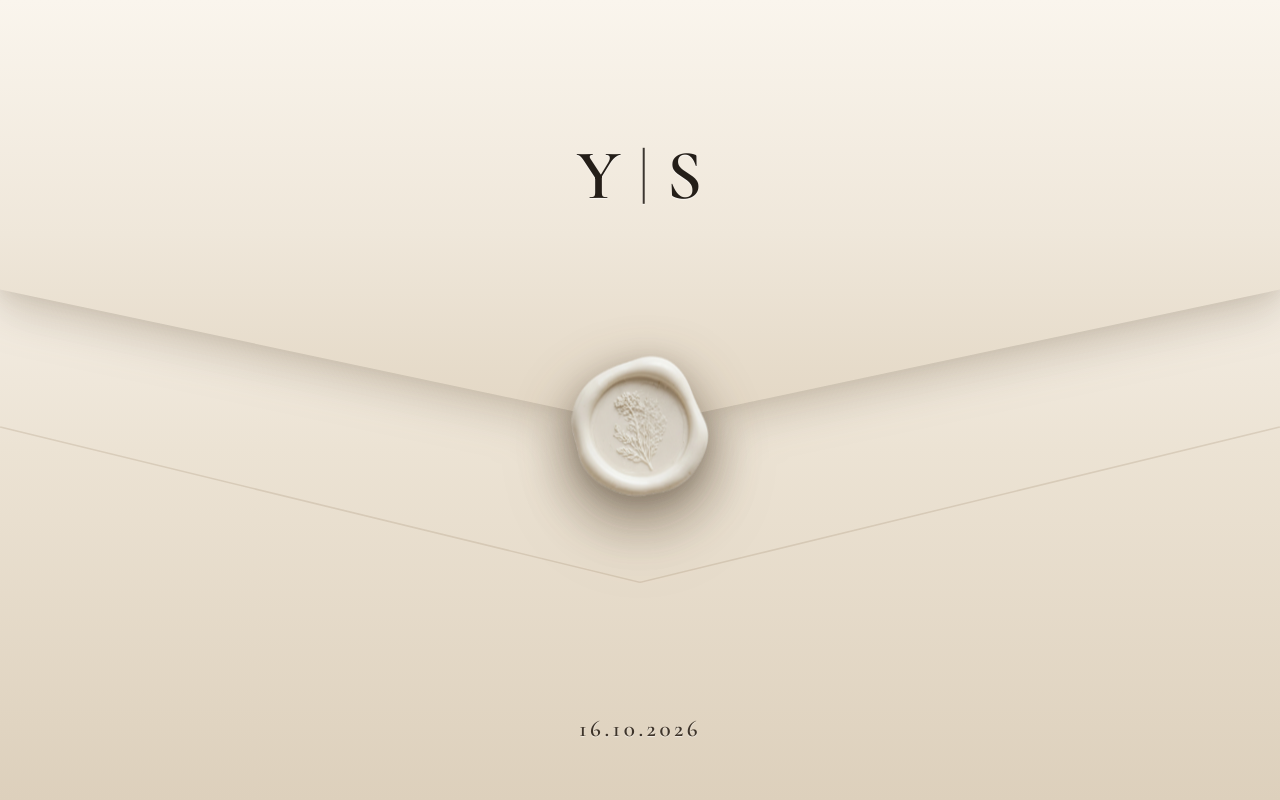
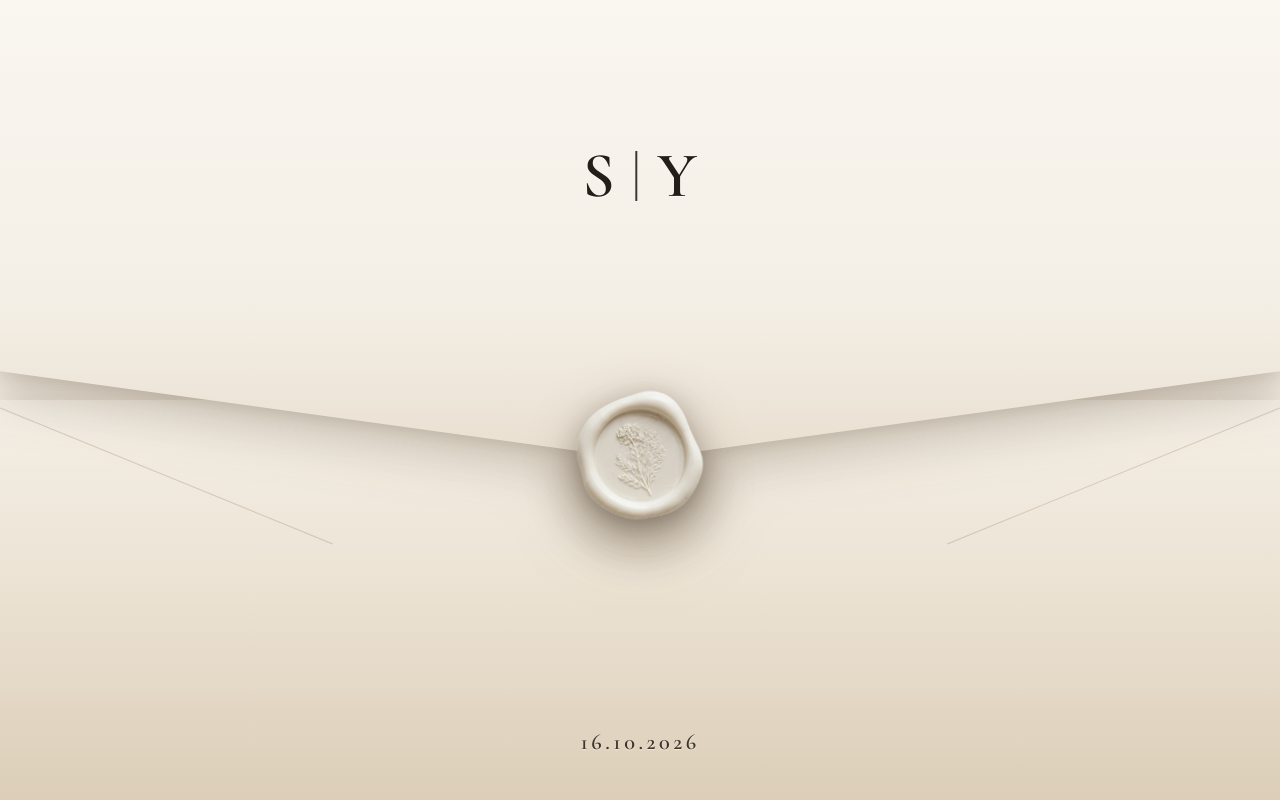
Before and after one commit to sewminiwijesiri/Wedding_invitation, a Next.js app: page / in a window 1280 px wide. Shown: the top 800 px of the page. Built offline with nearby package versions, Linux system fonts and the light colour scheme; no server answers; a web font is replaced by a local one.

Commit message:
feat: implement wedding invitation application with custom components and pages

```diff
--- a/src/app/globals.css
+++ b/src/app/globals.css
@@ -38,7 +38,7 @@
   --font-serif: 'Cormorant Garamond', 'Noto Serif Sinhala', Georgia, serif;
   --font-sans: 'Montserrat', 'Noto Serif Sinhala', system-ui, -apple-system, sans-serif;
   --font-script: 'Cormorant Garamond', 'Noto Serif Sinhala', Georgia, serif;
-  --font-signature: 'Alex Brush', 'Great Vibes', cursive;
+  --font-signature: 'Great Vibes', 'Alex Brush', cursive;
   --font-sinhala: 'Noto Serif Sinhala', 'Iskoola Pota', serif;
 
   /* Transitions */
--- a/src/app/page.js
+++ b/src/app/page.js
@@ -77,9 +77,9 @@ export default function WeddingPage() {
           borderTop: "1px solid rgba(182, 155, 126, 0.2)"
         }}>
           <div className="monogram-split" style={{ marginBottom: "14px" }}>
+            <span className="monogram-split-initial">S</span>
+            <span className="monogram-split-bar" />
             <span className="monogram-split-initial">Y</span>
-            <span className="monogram-split-bar" />
-            <span className="monogram-split-initial">S</span>
           </div>
 
           <p style={{
--- a/src/components/CountdownCalendar.jsx
+++ b/src/components/CountdownCalendar.jsx
@@ -76,7 +76,7 @@ export default function CountdownCalendar({ weddingData, lang }) {
   // Generate Google Calendar Link
   const getGoogleCalendarUrl = () => {
     const isSi = lang === "si";
-    const title = encodeURIComponent(`${weddingData.couple.groom} & ${weddingData.couple.bride} - ${isSi ? "අපගේ විවාහ මංගල්‍යය" : "Our Wedding"}`);
+    const title = encodeURIComponent(`${weddingData.couple.bride} & ${weddingData.couple.groom} - ${isSi ? "අපගේ විවාහ මංගල්‍යය" : "Our Wedding"}`);
     const details = encodeURIComponent(
       isSi
         ? `මංගල චාරිත්‍ර: ${weddingData.events[0].venueSi || weddingData.events[0].venue} (${weddingData.events[0].timeSi || weddingData.events[0].time})\nමංගල සාදය: ${weddingData.events[1].venueSi || weddingData.events[1].venue} (${weddingData.events[1].timeSi || weddingData.events[1].time})`
--- a/src/components/EnvelopeIntro.jsx
+++ b/src/components/EnvelopeIntro.jsx
@@ -35,7 +35,7 @@ export default function EnvelopeIntro({ weddingData, lang, onOpen }) {
       {/* Top Triangular V-Flap opening UPWARDS */}
       <div className={`${styles.topFlap} ${opening ? styles.topFlapOpen : ""}`}>
         <svg
-          viewBox="0 0 1000 650"
+          viewBox="0 0 1000 600"
           preserveAspectRatio="none"
           className={styles.flapSvg}
           xmlns="http://www.w3.org/2000/svg"
@@ -43,25 +43,26 @@ export default function EnvelopeIntro({ weddingData, lang, onOpen }) {
         >
           <defs>
             <linearGradient id="flapGrad" x1="0%" y1="0%" x2="0%" y2="100%">
-              <stop offset="0%" stopColor="#FAF5ED" />
-              <stop offset="55%" stopColor="#EFE7DA" />
-              <stop offset="100%" stopColor="#E2D6C3" />
+              <stop offset="0%" stopColor="#FAF6F0" />
+              <stop offset="65%" stopColor="#F4EFE6" />
+              <stop offset="100%" stopColor="#E9DFD0" />
             </linearGradient>
           </defs>
+          {/* Top flap extending down to cover side crease shapes completely */}
           <path
-            d="M 0 0 L 1000 0 L 1000 420 L 518 610 Q 500 626 482 610 L 0 420 Z"
+            d="M 0 0 L 1000 0 L 1000 480 L 518 590 Q 500 600 482 590 L 0 480 Z"
             fill="url(#flapGrad)"
           />
         </svg>
 
-        {/* Monogram Initials matching Image 2 in deep charcoal */}
+        {/* Monogram Initials S | Y */}
         <div className={styles.flapMonogram}>
+          <span className={styles.initialBride}>S</span>
+          <span className={styles.verticalBar} />
           <span className={styles.initialGroom}>Y</span>
-          <span className={styles.verticalBar} />
-          <span className={styles.initialBride}>S</span>
         </div>
 
-        {/* Botanical Wax Seal Closure */}
+        {/* Botanical Wax Seal Closure & Tap prompt matching reference image */}
         <div className={styles.sealWrapper}>
           {/* Golden Ambient Pulsing Halo */}
           <div className={styles.sealGlow} aria-hidden="true" />
@@ -83,7 +84,7 @@ export default function EnvelopeIntro({ weddingData, lang, onOpen }) {
       {/* Bottom Envelope Body opening DOWNWARDS */}
       <div className={`${styles.bottomFlap} ${opening ? styles.bottomFlapOpen : ""}`}>
         <svg
-          viewBox="0 0 1000 700"
+          viewBox="0 0 1000 500"
           preserveAspectRatio="none"
           className={styles.bottomFlapSvg}
           xmlns="http://www.w3.org/2000/svg"
@@ -91,30 +92,16 @@ export default function EnvelopeIntro({ weddingData, lang, onOpen }) {
         >
           <defs>
             <linearGradient id="bottomFlapGrad" x1="0%" y1="0%" x2="0%" y2="100%">
-              <stop offset="0%" stopColor="#F5EFE6" />
-              <stop offset="35%" stopColor="#ECE3D4" />
-              <stop offset="100%" stopColor="#DDD0BC" />
+              <stop offset="0%" stopColor="#F4EFE6" />
+              <stop offset="45%" stopColor="#ECE3D4" />
+              <stop offset="100%" stopColor="#DCCEB8" />
             </linearGradient>
           </defs>
-          {/* Solid full-width bottom envelope body eliminating any gaps */}
-          <rect width="1000" height="700" fill="url(#bottomFlapGrad)" />
-          {/* Subtle elegant crease lines of the envelope pocket */}
-          <line
-            x1="0"
-            y1="220"
-            x2="500"
-            y2="420"
-            stroke="rgba(140, 115, 85, 0.2)"
-            strokeWidth="2"
-          />
-          <line
-            x1="1000"
-            y1="220"
-            x2="500"
-            y2="420"
-            stroke="rgba(140, 115, 85, 0.2)"
-            strokeWidth="2"
-          />
+          {/* Solid full-width bottom envelope body */}
+          <rect width="1000" height="500" fill="url(#bottomFlapGrad)" />
+          {/* Thin elegant diagonal crease lines matching reference image */}
+          <line x1="0" y1="10" x2="260" y2="180" stroke="rgba(160, 135, 105, 0.32)" strokeWidth="1.2" />
+          <line x1="1000" y1="10" x2="740" y2="180" stroke="rgba(160, 135, 105, 0.32)" strokeWidth="1.2" />
         </svg>
 
         {/* Minimalist Date at bottom center matching reference image */}
--- a/src/components/EnvelopeIntro.module.css
+++ b/src/components/EnvelopeIntro.module.css
@@ -6,12 +6,10 @@
   right: 0;
   bottom: 0;
   width: 100%;
-  width: 100vw;
   height: 100%;
-  height: 100vh;
   height: 100dvh;
   z-index: 99999;
-  background: rgba(235, 226, 213, 0.45);
+  background: #F5EFE6;
   backdrop-filter: blur(4px);
   -webkit-backdrop-filter: blur(4px);
   overflow: hidden;
@@ -37,13 +35,13 @@
   left: 0;
   width: 100%;
   height: 58vh;
-  max-height: 570px;
+  height: 58dvh;
   transform-origin: top center;
   transition: transform 3.4s cubic-bezier(0.35, 0.08, 0.25, 1);
   transform-style: preserve-3d;
   z-index: 6;
-  filter: drop-shadow(0 14px 22px rgba(110, 90, 65, 0.25))
-          drop-shadow(0 4px 8px rgba(110, 90, 65, 0.12));
+  filter: drop-shadow(0 14px 28px rgba(80, 60, 35, 0.26))
+          drop-shadow(0 4px 8px rgba(80, 60, 35, 0.16));
 }
 
 .topFlap.topFlapOpen {
@@ -65,13 +63,13 @@
   bottom: 0;
   left: 0;
   width: 100%;
-  height: 70vh;
-  max-height: 680px;
+  height: 50vh;
+  height: 50dvh;
   transform-origin: bottom center;
   transition: transform 3.4s cubic-bezier(0.35, 0.08, 0.25, 1);
   transform-style: preserve-3d;
   z-index: 4;
-  filter: drop-shadow(0 -8px 18px rgba(110, 90, 65, 0.16));
+  filter: drop-shadow(0 -6px 14px rgba(110, 90, 65, 0.15));
 }
 
 .bottomFlap.bottomFlapOpen {
@@ -87,24 +85,25 @@
   display: block;
 }
 
-/* Monogram Initials "Y | S" in crisp charcoal matching Image 2 */
+/* Monogram Initials "S | Y" centered in the upper flap */
 .flapMonogram {
   position: absolute;
-  top: 22vh;
+  top: 38%;
   left: 50%;
   transform: translate(-50%, -50%);
   display: flex;
   align-items: center;
   justify-content: center;
-  gap: clamp(14px, 3.2vw, 22px);
-  z-index: 6;
+  gap: clamp(12px, 3vw, 20px);
+  z-index: 7;
   user-select: none;
+  white-space: nowrap;
 }
 
 .initialGroom,
 .initialBride {
   font-family: 'Cormorant Garamond', 'Playfair Display', Georgia, serif;
-  font-size: clamp(3rem, 8.5vw, 4.4rem);
+  font-size: clamp(2.6rem, 7vw, 4rem);
   font-weight: 600;
   line-height: 1;
   color: #241E18;
@@ -114,18 +113,16 @@
 
 .verticalBar {
   width: 1.5px;
-  height: clamp(40px, 9vw, 56px);
+  height: clamp(32px, 7vw, 50px);
   background: rgba(36, 30, 24, 0.88);
   box-shadow: 0 1px 1px rgba(255, 255, 255, 0.7);
   display: inline-block;
 }
 
-/* ==========================================================================
-   Botanical Ivory Wax Seal & Crossed Ribbon Closure
-   ========================================================================== */
+/* Botanical Ivory Wax Seal Closure centered at the tip */
 .sealWrapper {
   position: absolute;
-  top: 95.1%;
+  top: 98%;
   left: 50%;
   transform: translate(-50%, -50%);
   display: flex;
@@ -137,14 +134,13 @@
   pointer-events: auto;
 }
 
-
 /* Ambient Golden Glow Pulsing behind Wax Seal */
 .sealGlow {
   position: absolute;
   top: 50%;
   left: 50%;
-  width: clamp(105px, 16vw, 140px);
-  height: clamp(105px, 16vw, 140px);
+  width: clamp(100px, 14vw, 135px);
+  height: clamp(100px, 14vw, 135px);
   transform: translate(-50%, -50%);
   border-radius: 50%;
   background: radial-gradient(
@@ -171,30 +167,35 @@
 
 /* Botanical Wax Seal Picture Container & Image */
 .sealPicture {
-  display: block;
+  display: flex;
+  align-items: center;
+  justify-content: center;
   position: relative;
   z-index: 3;
-  line-height: 0;
+  width: clamp(96px, 13vw, 126px);
+  height: clamp(96px, 13vw, 126px);
 }
 
 .sealImage {
-  width: clamp(102px, 15.5vw, 134px);
-  height: auto;
-  aspect-ratio: 831 / 849;
+  width: 100%;
+  max-width: 126px;
+  height: 100%;
+  max-height: 126px;
   object-fit: contain;
-  filter: drop-shadow(0 14px 22px rgba(60, 45, 30, 0.32))
-          drop-shadow(0 4px 8px rgba(60, 45, 30, 0.18));
+  filter: drop-shadow(0 10px 18px rgba(60, 45, 30, 0.3))
+          drop-shadow(0 3px 6px rgba(60, 45, 30, 0.16));
   transition: transform 0.38s cubic-bezier(0.34, 1.56, 0.64, 1),
               filter 0.38s ease;
   user-select: none;
   -webkit-user-drag: none;
+  display: block;
 }
 
 .envelopeScreen:hover .sealImage,
 .sealWrapper:hover .sealImage {
   transform: scale(1.055) rotate(1deg);
-  filter: drop-shadow(0 18px 28px rgba(60, 45, 30, 0.38))
-          drop-shadow(0 6px 12px rgba(60, 45, 30, 0.22));
+  filter: drop-shadow(0 14px 24px rgba(60, 45, 30, 0.36))
+          drop-shadow(0 5px 10px rgba(60, 45, 30, 0.2));
 }
 
 .sealWrapper:active .sealImage {
@@ -210,48 +211,17 @@
 /* Minimalist Date at Bottom Center in deep charcoal */
 .envelopeDate {
   position: absolute;
-  bottom: clamp(32px, 6.5vh, 58px);
+  bottom: clamp(24px, 5vh, 48px);
   left: 0;
   right: 0;
   text-align: center;
   font-family: var(--font-serif);
-  font-size: clamp(1.15rem, 3.2vw, 1.45rem);
+  font-size: clamp(1.1rem, 3vw, 1.4rem);
   font-weight: 600;
   letter-spacing: 3.5px;
   color: #3E342A;
   margin: 0;
   text-shadow: 0 1px 1px rgba(255, 255, 255, 0.6);
-  z-index: 3;
+  z-index: 5;
   pointer-events: none;
 }
-
-/* Responsive & Desktop framing adjustments */
-@media (min-width: 600px) {
-  .topFlap {
-    height: 56vh;
-    max-height: 530px;
-  }
-
-  .bottomFlap {
-    height: 68vh;
-    max-height: 650px;
-  }
-
-  .flapMonogram {
-    top: 22vh;
-  }
-}
-
-@media (max-height: 560px) {
-  .topFlap {
-    height: 54vh;
-  }
-
-  .bottomFlap {
-    height: 66vh;
-  }
-
-  .flapMonogram {
-    top: 19vh;
-  }
-}
--- a/src/components/FloatingBar.module.css
+++ b/src/components/FloatingBar.module.css
@@ -11,9 +11,9 @@
   align-items: center;
   justify-content: center;
   gap: 10px;
-  background: rgba(246, 241, 233, 0.94);
-  backdrop-filter: blur(14px);
-  -webkit-backdrop-filter: blur(14px);
+  background: rgba(244, 238, 228, 0.38);
+  backdrop-filter: blur(16px);
+  -webkit-backdrop-filter: blur(16px);
   padding: 8px 14px;
   border-radius: 40px;
   border: 1px solid rgba(182, 155, 126, 0.38);
--- a/src/components/GoldPetals.jsx
+++ b/src/components/GoldPetals.jsx
@@ -18,50 +18,85 @@ export default function GoldPetals() {
     resize();
     window.addEventListener("resize", resize);
 
-    // Particle pool - subtle warm champagne & beige ambient dust
-    const particleCount = 28;
-    const particles = [];
-    const colors = ["rgba(205, 185, 160, ", "rgba(228, 212, 192, ", "rgba(245, 235, 220, "];
+    // Luxury Champagne & Rose Gold Flower Petal Palette
+    const petalPalettes = [
+      { top: "rgba(255, 248, 238, 0.9)", bottom: "rgba(235, 215, 190, 0.75)" },
+      { top: "rgba(248, 236, 220, 0.9)", bottom: "rgba(215, 185, 155, 0.75)" },
+      { top: "rgba(255, 242, 235, 0.85)", bottom: "rgba(230, 200, 185, 0.7)" },
+      { top: "rgba(245, 228, 208, 0.9)", bottom: "rgba(200, 168, 138, 0.8)" }
+    ];
+
+    const particleCount = 36;
+    const petals = [];
 
     for (let i = 0; i < particleCount; i++) {
-      particles.push({
+      const palette = petalPalettes[Math.floor(Math.random() * petalPalettes.length)];
+      petals.push({
         x: Math.random() * canvas.width,
         y: Math.random() * canvas.height,
-        radius: Math.random() * 2.2 + 0.8,
-        colorBase: colors[Math.floor(Math.random() * colors.length)],
-        alpha: Math.random() * 0.45 + 0.15,
-        speedY: Math.random() * 0.45 + 0.2,
-        speedX: (Math.random() - 0.5) * 0.35,
-        pulseSpeed: Math.random() * 0.02 + 0.005,
-        pulse: Math.random() * Math.PI
+        size: Math.random() * 6 + 6, // 6px to 12px petal length
+        speedY: Math.random() * 0.25 + 0.15, // ultra slow, graceful falling speed
+        swaySpeed: Math.random() * 0.012 + 0.004,
+        swayAmount: Math.random() * 0.8 + 0.4,
+        swayAngle: Math.random() * Math.PI * 2,
+        rotation: Math.random() * Math.PI * 2,
+        rotationSpeed: (Math.random() - 0.5) * 0.012,
+        flipSpeed: Math.random() * 0.015 + 0.005,
+        flipAngle: Math.random() * Math.PI * 2,
+        opacity: Math.random() * 0.45 + 0.35,
+        colorTop: palette.top,
+        colorBottom: palette.bottom
       });
     }
 
     const render = () => {
       ctx.clearRect(0, 0, canvas.width, canvas.height);
 
-      particles.forEach((p) => {
-        p.pulse += p.pulseSpeed;
-        const currentAlpha = p.alpha + Math.sin(p.pulse) * 0.15;
-        const currentRadius = p.radius + Math.sin(p.pulse) * 0.4;
+      petals.forEach((p) => {
+        // Update position & sway
+        p.swayAngle += p.swaySpeed;
+        p.flipAngle += p.flipSpeed;
+        p.rotation += p.rotationSpeed;
 
+        p.y += p.speedY;
+        p.x += Math.sin(p.swayAngle) * p.swayAmount;
+
+        // 3D tumbling scale distortion
+        const scaleX = Math.cos(p.flipAngle);
+        const scaleY = 1;
+
+        ctx.save();
+        ctx.translate(p.x, p.y);
+        ctx.rotate(p.rotation);
+        ctx.scale(scaleX, scaleY);
+
+        // Draw organic flower petal using dual Bezier curves
         ctx.beginPath();
-        ctx.arc(p.x, p.y, Math.max(0.2, currentRadius), 0, Math.PI * 2);
-        ctx.fillStyle = `${p.colorBase}${Math.max(0, currentAlpha)})`;
-        ctx.shadowColor = "rgba(182, 155, 126, 0.4)";
-        ctx.shadowBlur = 6;
+        ctx.moveTo(0, -p.size);
+        ctx.bezierCurveTo(p.size * 0.85, -p.size * 0.45, p.size * 0.9, p.size * 0.65, 0, p.size);
+        ctx.bezierCurveTo(-p.size * 0.9, p.size * 0.65, -p.size * 0.85, -p.size * 0.45, 0, -p.size);
+        ctx.closePath();
+
+        // Gradient shading across petal
+        const grad = ctx.createLinearGradient(0, -p.size, 0, p.size);
+        grad.addColorStop(0, p.colorTop);
+        grad.addColorStop(1, p.colorBottom);
+
+        ctx.fillStyle = grad;
+        ctx.globalAlpha = p.opacity;
+        ctx.shadowColor = "rgba(160, 130, 95, 0.25)";
+        ctx.shadowBlur = 4;
         ctx.fill();
 
-        p.y -= p.speedY;
-        p.x += p.speedX;
+        ctx.restore();
 
-        // Wrap around
-        if (p.y < -10) {
-          p.y = canvas.height + 10;
+        // Reset petal when falling past bottom
+        if (p.y > canvas.height + 20) {
+          p.y = -20;
           p.x = Math.random() * canvas.width;
         }
-        if (p.x < -10) p.x = canvas.width + 10;
-        if (p.x > canvas.width + 10) p.x = -10;
+        if (p.x < -20) p.x = canvas.width + 20;
+        if (p.x > canvas.width + 20) p.x = -20;
       });
 
       animationFrameId = requestAnimationFrame(render);
--- a/src/components/HeroSection.jsx
+++ b/src/components/HeroSection.jsx
@@ -48,12 +48,12 @@ export default function HeroSection({ weddingData, lang }) {
             transition={{ duration: 0.8, delay: 0.5, ease: [0.16, 1, 0.3, 1] }}
           >
             {isSi ? (
-              `${couple.groomSi || couple.groom} සහ ${couple.brideSi || couple.bride}`
+              `${couple.brideSi || couple.bride} සහ ${couple.groomSi || couple.groom}`
             ) : (
               <>
-                <span className={styles.firstName}>{couple.groom}</span>
+                <span className={styles.firstName}>{couple.bride}</span>
                 <span className={styles.ampersand}>&</span>
-                <span className={styles.secondName}>{couple.bride}</span>
+                <span className={styles.secondName}>{couple.groom}</span>
               </>
             )}
           </motion.h1>
@@ -67,84 +67,7 @@ export default function HeroSection({ weddingData, lang }) {
           >
             {`${date.day}.${monthNum}.${date.year}`}
           </motion.p>
-
-          {/* Botanical Olive Branch Flourish */}
-          <motion.div
-            className={styles.flourishWrapper}
-            initial={{ opacity: 0, scale: 0.8 }}
-            animate={{ opacity: 1, scale: 1 }}
-            transition={{ duration: 0.6, delay: 0.9 }}
-          >
-            <svg
-              viewBox="0 0 160 26"
-              className={styles.botanicalFlourish}
-              xmlns="http://www.w3.org/2000/svg"
-              aria-hidden="true"
-            >
-              <line
-                x1="20"
-                y1="13"
-                x2="140"
-                y2="13"
-                stroke="rgba(255, 255, 255, 0.85)"
-                strokeWidth="1.2"
-                strokeLinecap="round"
-              />
-              <path
-                d="M 64 13 C 58 6, 46 7, 49 13 C 46 19, 58 20, 64 13 Z"
-                stroke="rgba(255, 255, 255, 0.95)"
-                strokeWidth="1"
-                fill="rgba(255, 255, 255, 0.35)"
-              />
-              <path
-                d="M 48 13 C 42 7, 31 8, 34 13 C 31 18, 42 19, 48 13 Z"
-                stroke="rgba(255, 255, 255, 0.95)"
-                strokeWidth="1"
-                fill="rgba(255, 255, 255, 0.35)"
-              />
-              <path
-                d="M 32 13 C 27 8, 17 9, 20 13 C 17 17, 27 18, 32 13 Z"
-                stroke="rgba(255, 255, 255, 0.95)"
-                strokeWidth="1"
-                fill="rgba(255, 255, 255, 0.35)"
-              />
-              <circle cx="80" cy="13" r="1.8" fill="rgba(255, 255, 255, 0.95)" />
-              <path
-                d="M 96 13 C 102 6, 114 7, 111 13 C 114 19, 102 20, 96 13 Z"
-                stroke="rgba(255, 255, 255, 0.95)"
-                strokeWidth="1"
-                fill="rgba(255, 255, 255, 0.35)"
-              />
-              <path
-                d="M 112 13 C 118 7, 129 8, 126 13 C 129 18, 118 19, 112 13 Z"
-                stroke="rgba(255, 255, 255, 0.95)"
-                strokeWidth="1"
-                fill="rgba(255, 255, 255, 0.35)"
-              />
-              <path
-                d="M 128 13 C 133 8, 143 9, 140 13 C 143 17, 133 18, 128 13 Z"
-                stroke="rgba(255, 255, 255, 0.95)"
-                strokeWidth="1"
-                fill="rgba(255, 255, 255, 0.35)"
-              />
-            </svg>
-          </motion.div>
         </motion.div>
-
-        {/* Realistic Deckle / Torn Paper Edge at bottom of card */}
-        <div className={styles.tornPaperEdge}>
-          <svg
-            viewBox="0 0 1200 36"
-            preserveAspectRatio="none"
-            className={styles.tornPaperSvg}
-            xmlns="http://www.w3.org/2000/svg"
-          >
-            <path
-              d="M 0 36 L 0 14 C 40 8, 80 18, 120 12 C 160 6, 200 16, 240 10 C 280 4, 320 16, 360 10 C 400 4, 440 14, 480 8 C 520 2, 560 14, 600 8 C 640 2, 680 14, 720 8 C 760 2, 800 14, 840 8 C 880 2, 920 14, 960 8 C 1000 2, 1040 14, 1080 8 C 1120 2, 1160 12, 1200 6 L 1200 36 Z"
-              fill="var(--card-ivory, #F8F4ED)"
-            />
-          </svg>
-        </div>
       </motion.div>
     </section>
   );
--- a/src/components/HeroSection.module.css
+++ b/src/components/HeroSection.module.css
@@ -9,14 +9,16 @@
 .editorialPhotoCard {
   position: relative;
   width: 100%;
-  min-height: 660px;
-  height: 82vh;
-  max-height: 750px;
+  min-height: 100vh;
+  min-height: 100dvh;
+  height: 100vh;
+  height: 100dvh;
+  max-height: none;
   display: flex;
   flex-direction: column;
   justify-content: flex-end;
   align-items: center;
-  padding: 24px 18px 40px;
+  padding: 24px 18px 48px;
   background-size: cover;
   background-position: center 25%;
   background-repeat: no-repeat;
@@ -54,7 +56,7 @@
 /* Couple Names in Flowing Signature Script: "Yasas & Sanduni" */
 .coupleNames {
   font-family: var(--font-signature);
-  font-size: clamp(2.9rem, 7.8vw, 4.1rem);
+  font-size: clamp(3.1rem, 8.4vw, 4.5rem);
   font-weight: 400;
   line-height: 1.05;
   color: #FFFFFF;
@@ -108,46 +110,15 @@
     0 1px 3px rgba(0, 0, 0, 0.95);
 }
 
-/* Botanical Flourish */
-.flourishWrapper {
-  display: flex;
-  justify-content: center;
-  align-items: center;
-  margin-top: 0;
-  margin-bottom: 6px;
-}
-
-.botanicalFlourish {
-  width: 130px;
-  height: 22px;
-  filter: drop-shadow(0 2px 6px rgba(0, 0, 0, 0.75));
-}
-
-/* Torn Paper Deckle Edge overlay at the bottom */
-.tornPaperEdge {
-  position: absolute;
-  bottom: -1px;
-  left: 0;
-  width: 100%;
-  height: 38px;
-  pointer-events: none;
-  z-index: 4;
-  line-height: 0;
-}
-
-.tornPaperSvg {
-  width: 100%;
-  height: 100%;
-  display: block;
-}
-
 /* Responsive adjustments */
 @media (max-width: 480px) {
   .editorialPhotoCard {
-    min-height: 600px;
-    height: 78vh;
-    padding: 20px 14px 36px;
-    border-radius: 20px 20px 0 0;
+    min-height: 100vh;
+    min-height: 100dvh;
+    height: 100vh;
+    height: 100dvh;
+    padding: 20px 14px 44px;
+    border-radius: 0;
   }
 
   .weddingTagline {
@@ -171,13 +142,4 @@
     letter-spacing: 3px;
     margin-bottom: 8px;
   }
-
-  .botanicalFlourish {
-    width: 110px;
-    height: 19px;
-  }
-
-  .tornPaperEdge {
-    height: 32px;
-  }
 }
```
Also changed, not shown: src/app/layout.js (+6 -6 lines), src/components/RsvpForm.jsx (+2 -53 lines), src/data/wedding.js (+11 -11 lines).
